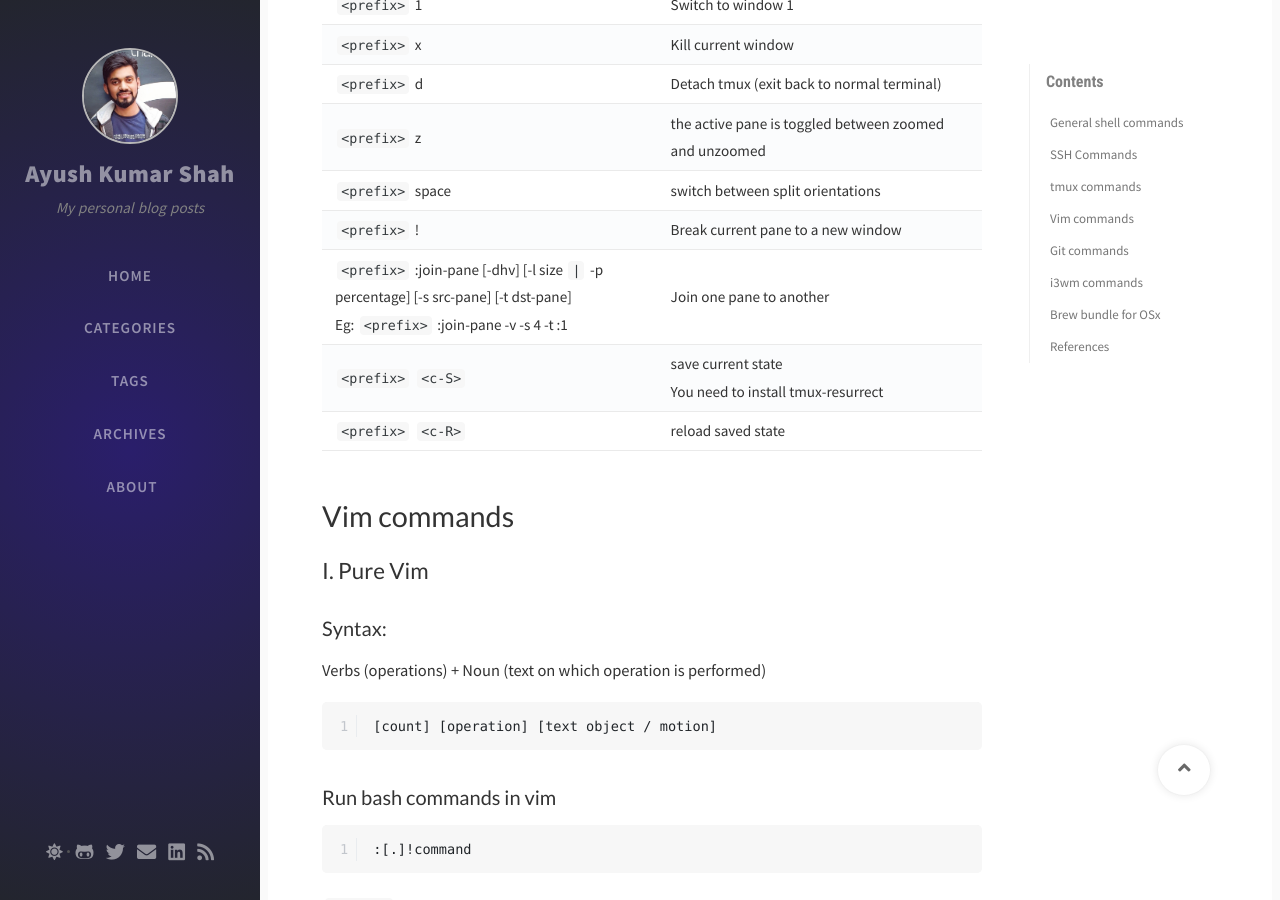
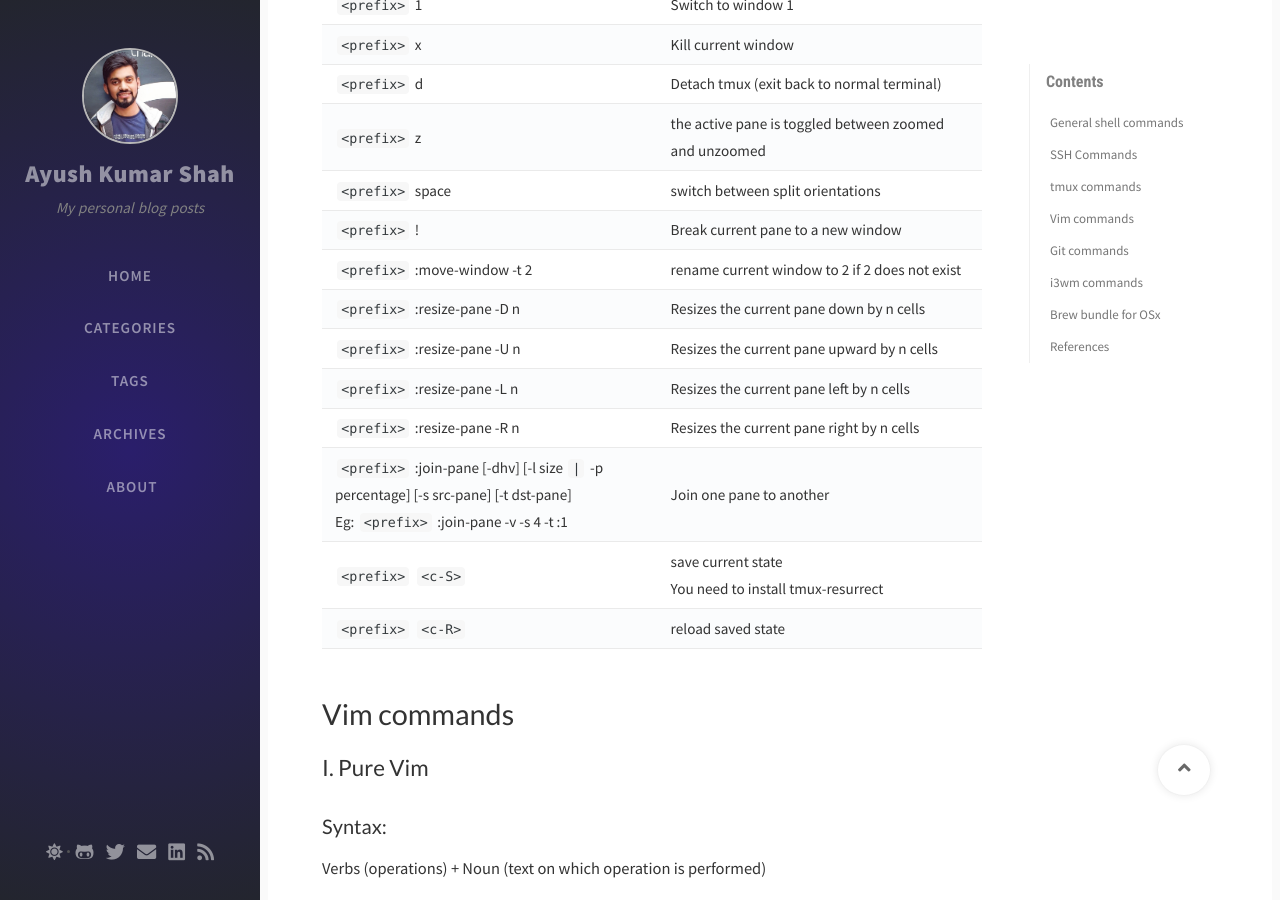
Before and after one commit to ayushkumarshah/ayushkumarshah.github.io, a Jekyll site: the page built from _posts/2020-08-12-common-commands.md, in a window 1280 px wide and 900 px high, scrolled down 4177 px. Built offline with Jekyll 4.4.1, drawn with Linux system fonts in a browser that asks for light colours; nearby versions of some CDN libraries; comment, search, counter and statistics services are not loaded.

Commit message:
feat: Add more tmux commands

````diff
--- a/_posts/2020-08-12-common-commands.md
+++ b/_posts/2020-08-12-common-commands.md
@@ -149,6 +149,11 @@ File explorer: Other locations > Connect to server > sftp://username@ip/
 |```<prefix>``` z| the active pane is toggled between zoomed and unzoomed        |
 |```<prefix>``` space| switch between split orientations|
 |```<prefix>``` !| Break current pane to a new window |
+|```<prefix>``` :move-window -t 2| rename current window to 2 if 2 does not exist
+|```<prefix>``` :resize-pane -D n| Resizes the current pane down by n cells
+|```<prefix>``` :resize-pane -U n| Resizes the current pane upward by n cells
+|```<prefix>``` :resize-pane -L n| Resizes the current pane left by n cells
+|```<prefix>``` :resize-pane -R n| Resizes the current pane right by n cells
 |```<prefix>``` :join-pane [-dhv] [-l size `|` -p percentage] [-s src-pane] [-t dst-pane] <br> Eg: `<prefix>` :join-pane -v -s 4 -t :1 | Join one pane to another
 |```<prefix>``` `<c-S>` | save current state <br> You need to install tmux-resurrect |
 |```<prefix>``` `<c-R>` | reload saved state                                        |
````
